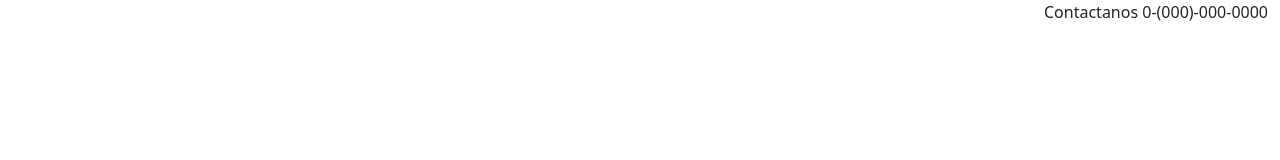
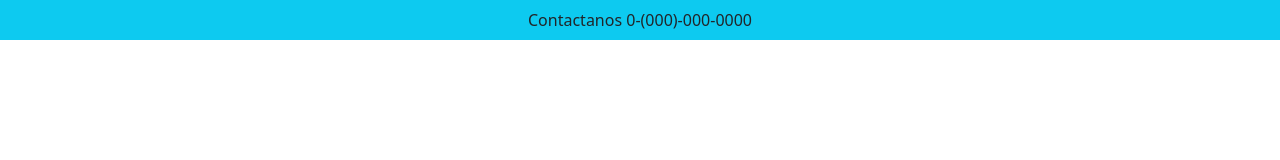
Before and after one commit to Priscy205/PW_Bootstrap, a plain HTML site: page index.html in a window 1280 px wide. Drawn offline with nearby package versions, Linux system fonts and the light colour scheme.

Commit message:
Creación del encabezado

```diff
--- a/index.html
+++ b/index.html
@@ -1,5 +1,5 @@
 <!doctype html>
-<html lang="ar" dir="rtl">
+<html lang="en">
   <head>
     <!-- Required meta tags -->
     <meta charset="utf-8">
@@ -14,8 +14,8 @@
     <!--===============================-->
     <!--ENCABEZADO-->
     <!--===============================-->
-    <header class="container-fluid">
-        <p>Contactanos 0-(000)-000-0000</p>
+    <header class="container-fluid bg-info d-flex justify-content-center">
+        <p class="text-dark mb-0 p-2 fs-6">Contactanos 0-(000)-000-0000</p>
     </header>
 
 
```
